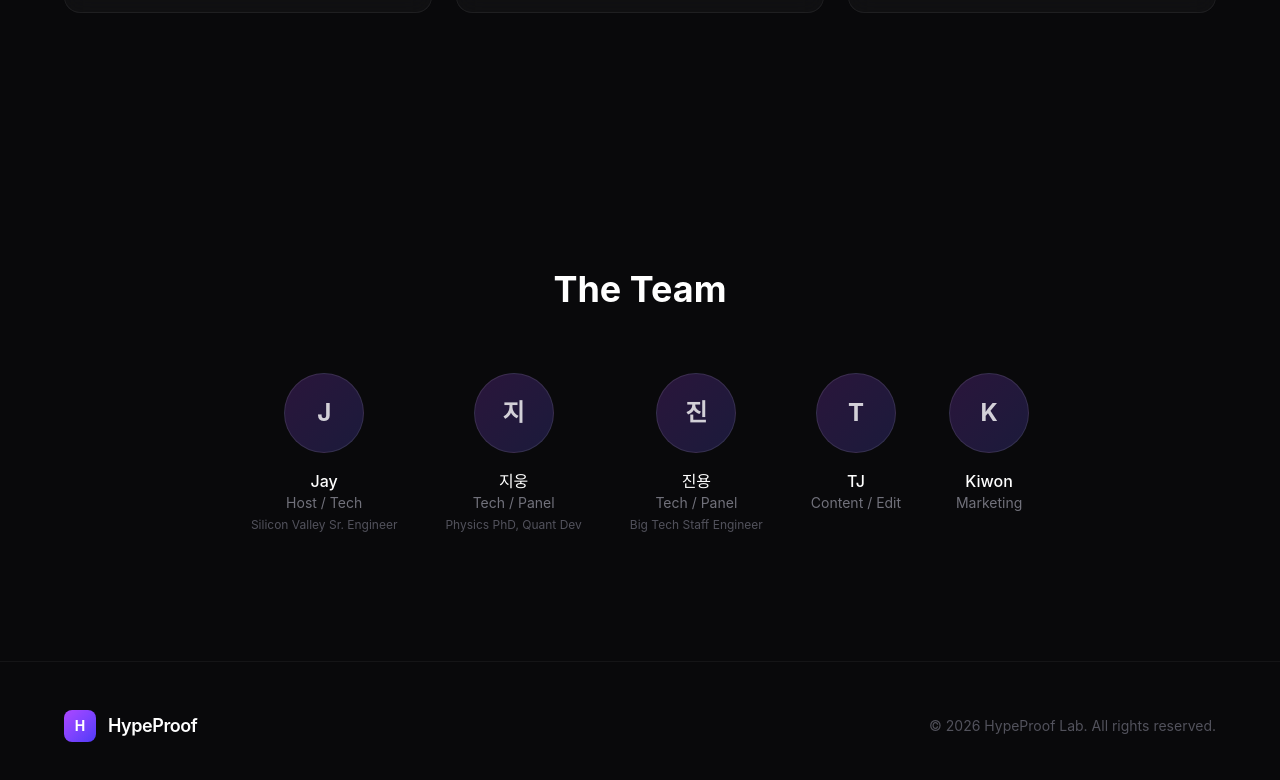
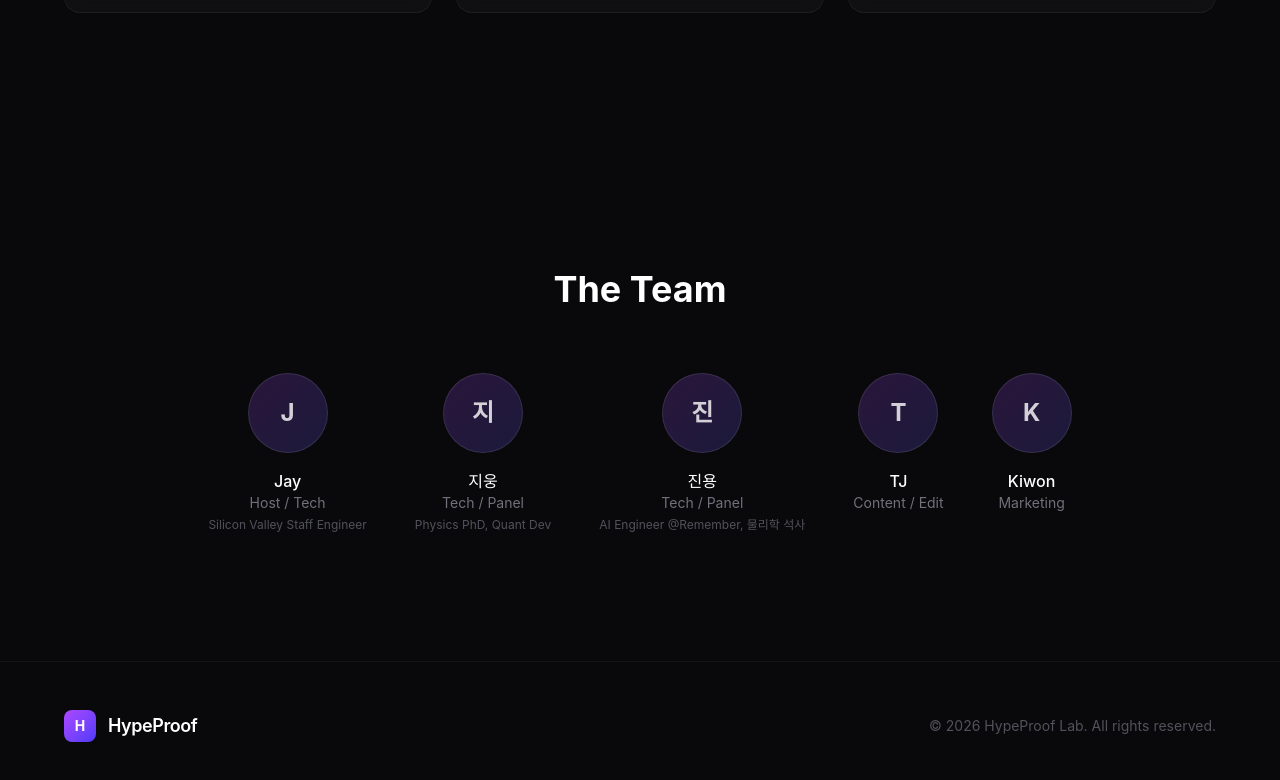
Before and after one commit to jayleekr/hypeprooflab, a Next.js app in the folder web/: page / in a window 1280 px wide. Shown: the part 1243-2023 px from the top of the page. Built offline with nearby package versions, Linux system fonts and the light colour scheme.

Commit message:
fix: 팀 credential 수정 (Jay: Staff, 진용: AI @Remember)

```diff
--- a/web/src/app/page.tsx
+++ b/web/src/app/page.tsx
@@ -249,9 +249,9 @@ function TeamMember({ name, role, credential, delay }: {
 
 function Team() {
   const members = [
-    { name: "Jay", role: "Host / Tech", credential: "Silicon Valley Sr. Engineer" },
+    { name: "Jay", role: "Host / Tech", credential: "Silicon Valley Staff Engineer" },
     { name: "지웅", role: "Tech / Panel", credential: "Physics PhD, Quant Dev" },
-    { name: "진용", role: "Tech / Panel", credential: "Big Tech Staff Engineer" },
+    { name: "진용", role: "Tech / Panel", credential: "AI Engineer @Remember, 물리학 석사" },
     { name: "TJ", role: "Content / Edit" },
     { name: "Kiwon", role: "Marketing" },
   ];
```
